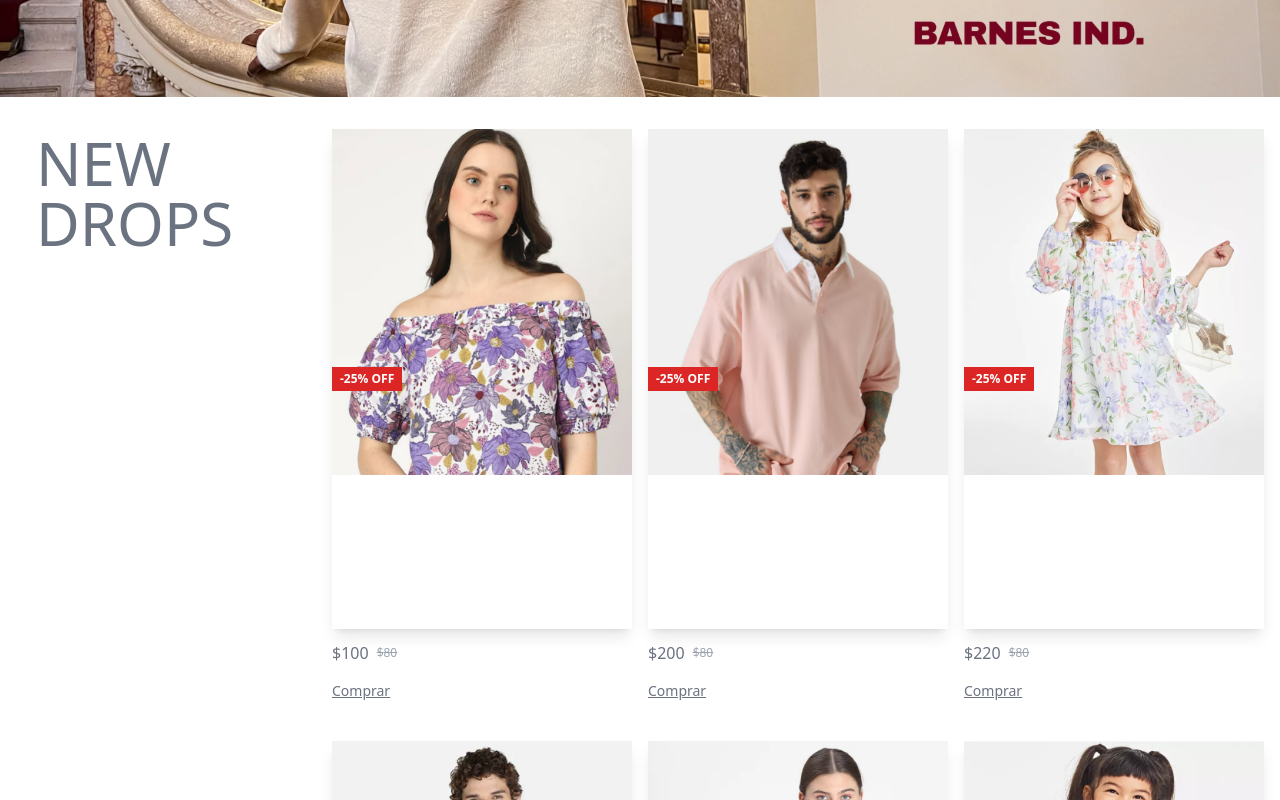
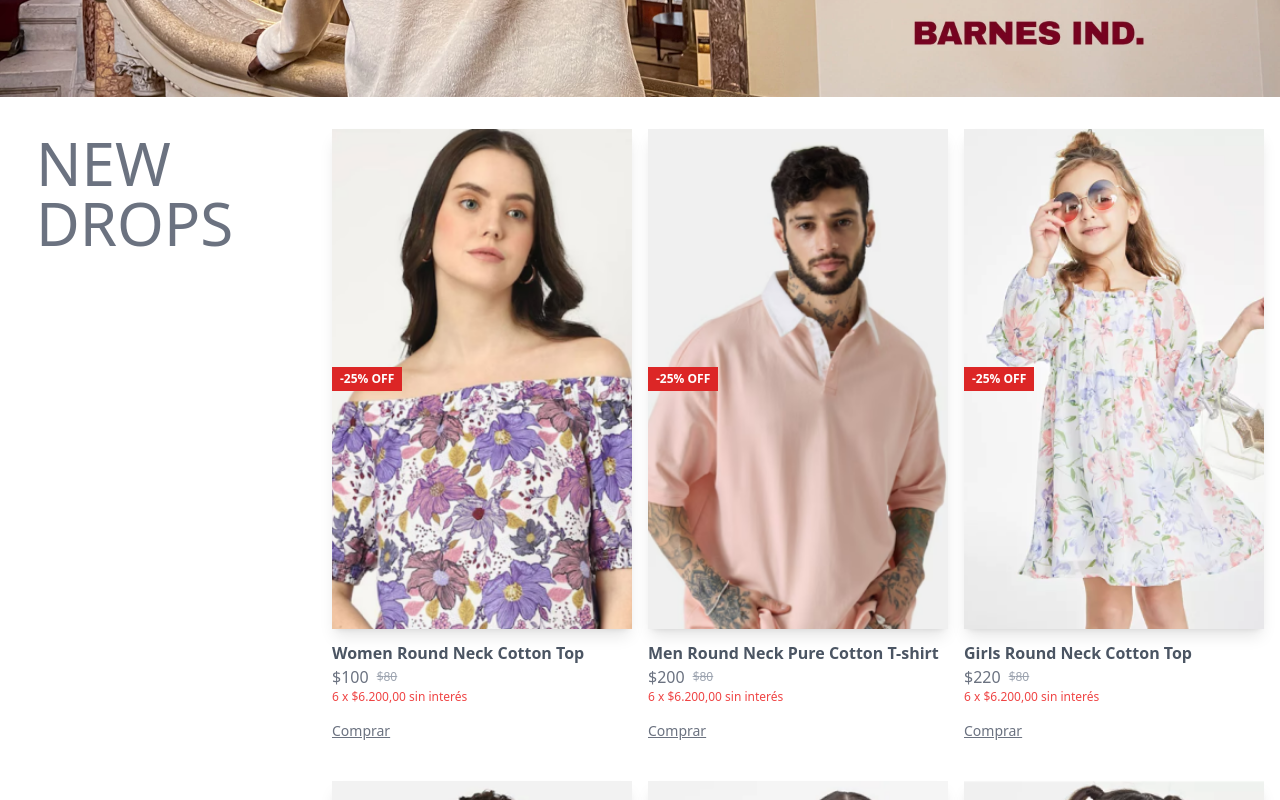
Before and after one commit to Dan-Martin-dev/vite-express-ecom-starter, a React (Vite) app in the folder frontend/: page / in a window 1280 px wide. Shown: the part 800-1600 px from the top of the page. Built offline with nearby package versions, Linux system fonts and the light colour scheme.

Commit message:
Added share in assets.ts

```diff
--- a/frontend/src/assets/frontend_assets/assets.ts
+++ b/frontend/src/assets/frontend_assets/assets.ts
@@ -102,6 +102,7 @@ export const products = [
       "A lightweight, usually knitted, pullover shirt, close-fitting and with a round neckline and short sleeves, worn as an undershirt or outer garment.",
     price: 100,
     image: [p_img1],
+    share: "6 x $6.200,00 sin interés",
     category: "Women",
     subCategory: "Topwear",
     sizes: ["S", "M", "L", "XL"],
@@ -124,6 +125,7 @@ export const products = [
     createdAt: "123123",
     updatedAt: "123213",
     beforePrice: 80,
+    share: "6 x $6.200,00 sin interés",
   },
   {
     id: 3,
@@ -133,14 +135,14 @@ export const products = [
     price: 220,
     image: [p_img3],
     category: "Kids",
-
     subCategory: "Topwear",
-
     sizes: ["S", "M", "L", "XL"],
     date: 1716634345448,
     createdAt: "123123",
     updatedAt: "123213",
     beforePrice: 80,
+    share: "6 x $6.200,00 sin interés",
+
   },
   {
     id: 4,
@@ -154,9 +156,12 @@ export const products = [
     date: 1716634345448,
     createdAt: "123123",
     subCategory: "Topwear",
-
     updatedAt: "123213",
     beforePrice: 80,
+    share: "6 x $6.200,00 sin interés",
+
+
+
   },
   {
     id: 5,
@@ -170,9 +175,10 @@ export const products = [
     date: 1716634345448,
     createdAt: "123123",
     subCategory: "Topwear",
-
     updatedAt: "123213",
     beforePrice: 80,
+    share: "6 x $6.200,00 sin interés",
+
   },
   {
     id: 6,
@@ -188,6 +194,8 @@ export const products = [
     createdAt: "123123",
     updatedAt: "123213",
     beforePrice: 80,
+    share: "6 x $6.200,00 sin interés",
+
   },
   {
     id: 7,
@@ -203,6 +211,8 @@ export const products = [
     createdAt: "123123",
     updatedAt: "123213",
     beforePrice: 80,
+    share: "6 x $6.200,00 sin interés",
+
   },
   {
     id: 8,
@@ -218,6 +228,8 @@ export const products = [
     createdAt: "123123",
     updatedAt: "123213",
     beforePrice: 80,
+    share: "6 x $6.200,00 sin interés",
+
   },
   {
     id: 9,
@@ -233,6 +245,8 @@ export const products = [
     createdAt: "123123",
     updatedAt: "123213",
     beforePrice: 80,
+    share: "6 x $6.200,00 sin interés",
+
   },
   {
     id: 10,
@@ -248,6 +262,8 @@ export const products = [
     createdAt: "123123",
     updatedAt: "123213",
     beforePrice: 80,
+    share: "6 x $6.200,00 sin interés",
+
   },
   {
     id: 11,
@@ -263,6 +279,8 @@ export const products = [
     createdAt: "123123",
     updatedAt: "123213",
     beforePrice: 80,
+    share: "6 x $6.200,00 sin interés",
+
   },
   {
     id: 12,
@@ -278,6 +296,8 @@ export const products = [
     createdAt: "123123",
     updatedAt: "123213",
     beforePrice: 80,
+    share: "6 x $6.200,00 sin interés",
+
   },
   {
     id: 13,
@@ -293,6 +313,8 @@ export const products = [
     createdAt: "123123",
     updatedAt: "123213",
     beforePrice: 80,
+    share: "6 x $6.200,00 sin interés",
+
   },
   {
     id: 14,
@@ -308,6 +330,8 @@ export const products = [
     createdAt: "123123",
     updatedAt: "123213",
     beforePrice: 80,
+    share: "6 x $6.200,00 sin interés",
+
   },
   {
     id: 15,
@@ -323,6 +347,8 @@ export const products = [
     createdAt: "123123",
     updatedAt: "123213",
     beforePrice: 80,
+    share: "6 x $6.200,00 sin interés",
+
   },
   {
     id: 16,
@@ -338,6 +364,8 @@ export const products = [
     createdAt: "123123",
     updatedAt: "123213",
     beforePrice: 80,
+    share: "6 x $6.200,00 sin interés",
+
   },
   {
     id: 17,
@@ -353,6 +381,8 @@ export const products = [
     createdAt: "123123",
     updatedAt: "123213",
     beforePrice: 80,
+    share: "6 x $6.200,00 sin interés",
+
   },
   {
     id: 18,
@@ -368,6 +398,8 @@ export const products = [
     createdAt: "123123",
     updatedAt: "123213",
     beforePrice: 80,
+    share: "6 x $6.200,00 sin interés",
+
   },
   {
     id: 19,
@@ -383,6 +415,8 @@ export const products = [
     createdAt: "123123",
     updatedAt: "123213",
     beforePrice: 80,
+    share: "6 x $6.200,00 sin interés",
+
   },
   {
     id: 20,
@@ -398,6 +432,8 @@ export const products = [
     createdAt: "123123",
     updatedAt: "123213",
     beforePrice: 80,
+    share: "6 x $6.200,00 sin interés",
+
   },
 ];
 
--- a/frontend/src/components/NewDrops.tsx
+++ b/frontend/src/components/NewDrops.tsx
@@ -1,16 +1,19 @@
 import { ShopContext } from "@/context/ShopContext";
 import { useContext, useEffect, useState } from "react";
 import ProductItem from "./ProductItem";
+import type { Product } from "@/types/types";
 
 const NewDrops = () => {
-  const { products } = useContext(ShopContext);
-  const [latestProducts, setLatestProducts] = useState([]);
+  const shopContext = useContext(ShopContext); // No destructuring, as it might be null
+
+  const [latestProducts, setLatestProducts] = useState<Product[]>([]);
 
   useEffect(() => {
-    setLatestProducts(products.slice(0, 10));
-  }, [products]);
+    if (shopContext?.products) {
+      setLatestProducts(shopContext.products.slice(0, 10));
+    }
+  }, [shopContext]);
 
-  console.log(products);
 
   return (
     <div className="h-screen md:grid grid-cols-1 md:grid-cols-4 grid-rows-2 md:grid-rows-1 gap-4 p-4">
--- a/frontend/src/components/ProductItem.tsx
+++ b/frontend/src/components/ProductItem.tsx
@@ -1,16 +1,24 @@
 import { Link } from "react-router-dom";
+import type { Product } from "@/types/types";
+import { useState } from "react";
 
-const ProductItem = ({product}) => {
+interface ProductItemProps {
+  product: Product;
+}
+
+const ProductItem: React.FC<ProductItemProps> = ({ product }) => {
+  const [hover, setHover] = useState(false)
+
   return (
     <div className="max-w-full mt-4 min-h-max">
       <div
         className="relative overflow-hidden bg-white shadow-lg"
-        /* 				onMouseEnter={() => {
-            setHover(true);
+        onMouseEnter={() => {
+          setHover(true);
         }}
         onMouseLeave={() => {
-            setHover(false);
-        }} */
+          setHover(false);
+        }}
       >
         {/* Red Tag */}
         <div className="absolute top-1/2 left-0 transform -translate-y-1/2 bg-red-600 text-white text-xs font-bold px-2 py-1 z-10">
@@ -22,10 +30,10 @@ const ProductItem = ({product}) => {
         <Link to={`/products/${product.id}`}>
           <div className="w-full max-h-full h-[500px] sm:h-[900px] md:h-[300px] lg:h-[500px] overflow-hidden relative">
             <img
-              alt={product.title}
-      /*         className={`transform transition-transform duration-500 ease-in-out ${
+              alt={product.name}
+              className={`transform transition-transform duration-500 ease-in-out ${
                 hover ? "scale-110" : "scale-100"
-              } w-full h-full object-cover`} */
+              } w-full h-full object-cover`}
               src={product.image[0]}
             />
           </div>
@@ -34,7 +42,7 @@ const ProductItem = ({product}) => {
 
       {/* Product Info */}
       <div key={product.id} className="mt-3">
-        <h2 className="text-md font-semibold text-gray-600">{product.title}</h2>
+        <h2 className="text-md font-semibold text-gray-600">{product.name}</h2>
         <div className="flex items-center space-x-2">
           <span className="text-md font-normal text-gray-500">
             ${product.price}
@@ -50,7 +58,7 @@ const ProductItem = ({product}) => {
         {/* Link to product detail page */}
         <button
           className="mt-2 w-full text-gray-500 text-sm font-normal py-2 text-left underline"
- /*          onClick={() => {
+          /*          onClick={() => {
             setIsPopupVisible(true);
             addToCart(product);
           }} */
@@ -59,7 +67,7 @@ const ProductItem = ({product}) => {
         </button>
 
         {/* Render ProductPopup when visible */}
-{/*         {isPopupVisible && (
+        {/*         {isPopupVisible && (
           <ProductPopup
             product={product}
             onClose={() => {
--- a/frontend/src/types/types.tsx
+++ b/frontend/src/types/types.tsx
@@ -11,6 +11,7 @@ export interface Product {
 	subCategory: string,
 	date: number,
 	sizes: string[];
+	share: string
 }
 
 export interface Category {
```
